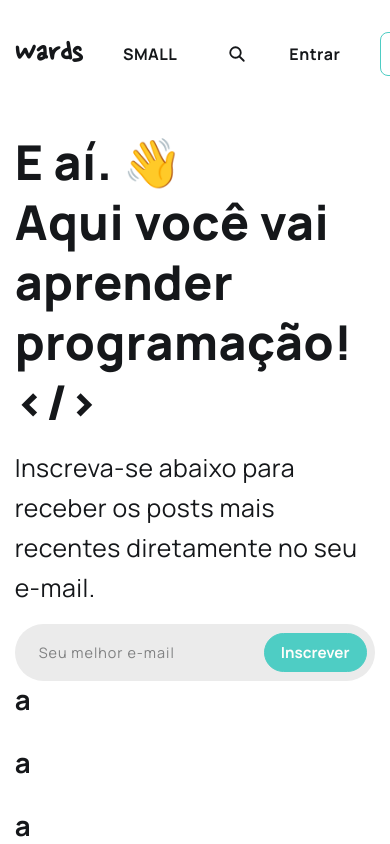
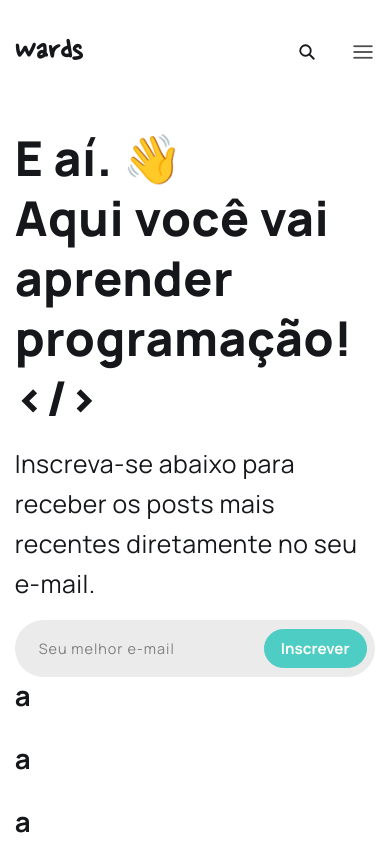
Before and after one commit to junioranheu/wards-front, a Next.js app: page / in a window 390 px wide. Shown: the top 844 px of the page. Built offline with nearby package versions, Linux system fonts and the light colour scheme.

Commit message:
iniciar implementação de NavbarSmall

```diff
--- /dev/null
+++ b/components/icones/hamburguer.tsx
@@ -0,0 +1,23 @@
+interface iParametros {
+    escala: number;
+    handleFuncao: () => void;
+}
+
+export default function IconeHamburguer({ escala, handleFuncao }: iParametros) {
+
+    function handleClick() {
+        if (handleFuncao) {
+            handleFuncao();
+        }
+    }
+
+    return (
+        <svg
+            viewBox='0 0 50 50'
+            style={{ transform: `scale(${escala})` }}
+            onClick={() => handleClick()}
+        >
+            <path d='M 0 9 L 0 11 L 50 11 L 50 9 Z M 0 24 L 0 26 L 50 26 L 50 24 Z M 0 39 L 0 41 L 50 41 L 50 39 Z' />
+        </svg>
+    )
+}
--- a/components/navbar/index.module.scss
+++ b/components/navbar/index.module.scss
@@ -50,7 +50,16 @@
 @media (max-width:1281px) {}
 
 /* big landscape tablets, laptops, and desktops */
-@media (max-width:1025px) {}
+@media (max-width:1025px) {
+    .navbar {
+        // background-color: orange;
+
+        .esquerda,
+        .direita {
+            gap: 2rem;
+        }
+    }
+}
 
 /* tablet, landscape iPad, lo-res laptops ands desktops */
 @media (max-width:801px) {}
--- a/components/navbar/navbar-small/index.tsx
+++ b/components/navbar/navbar-small/index.tsx
@@ -1,10 +1,10 @@
-import Botao from '@/components/botao';
+import IconeHamburguer from '@/components/icones/hamburguer';
 import IconeLupa from '@/components/icones/lupa';
 import CONSTS_SISTEMA from '@/utils/consts/sistema';
 import CONSTS_TELAS from '@/utils/consts/telas';
 import { CONST_NANUM } from '@/utils/fonts/fonts';
 import Link from 'next/link';
-import { Dispatch, Fragment, SetStateAction } from 'react';
+import { Dispatch, SetStateAction } from 'react';
 import Styles from '../index.module.scss';
 
 interface iParametros {
@@ -19,7 +19,6 @@ export default function NavbarSmall({ isAuth, setIsModalLoginOpen, setIsModalCri
         <nav className={Styles.navbar}>
             <div className={Styles.esquerda}>
                 <Link className={`${CONST_NANUM.className} ${Styles.logo} wavy`} href={CONSTS_TELAS.INDEX}>{CONSTS_SISTEMA.NOME_SISTEMA}</Link>
-                <Link href={CONSTS_TELAS.SOBRE}>SMALL</Link>
             </div>
 
             <div className={Styles.direita}>
@@ -30,7 +29,11 @@ export default function NavbarSmall({ isAuth, setIsModalLoginOpen, setIsModalCri
                     handleFuncao={() => null}
                 />
 
-                {
+                {/* <Link href={CONSTS_TELAS.SOBRE}>Sobre</Link> */}
+
+                <IconeHamburguer escala={0.8} handleFuncao={() => null} />
+
+                {/* {
                     !isAuth ? (
                         <Fragment>
                             <a onClick={() => setIsModalLoginOpen(true)}>Entrar</a>
@@ -49,7 +52,7 @@ export default function NavbarSmall({ isAuth, setIsModalLoginOpen, setIsModalCri
                     ) : (
                         <a onClick={() => handleLogoff()}>Sair</a>
                     )
-                }
+                } */}
             </div>
         </nav>
     )
--- a/styles/globals.scss
+++ b/styles/globals.scss
@@ -91,10 +91,6 @@ svg {
     &:hover {
         cursor: pointer;
         transition: .3s;
-        transform: translate(0, -0.25rem);
-    }
-
-    &:hover:not(.svgSemEfeito) {
         stroke: var(--principal);
 
         path {
```
